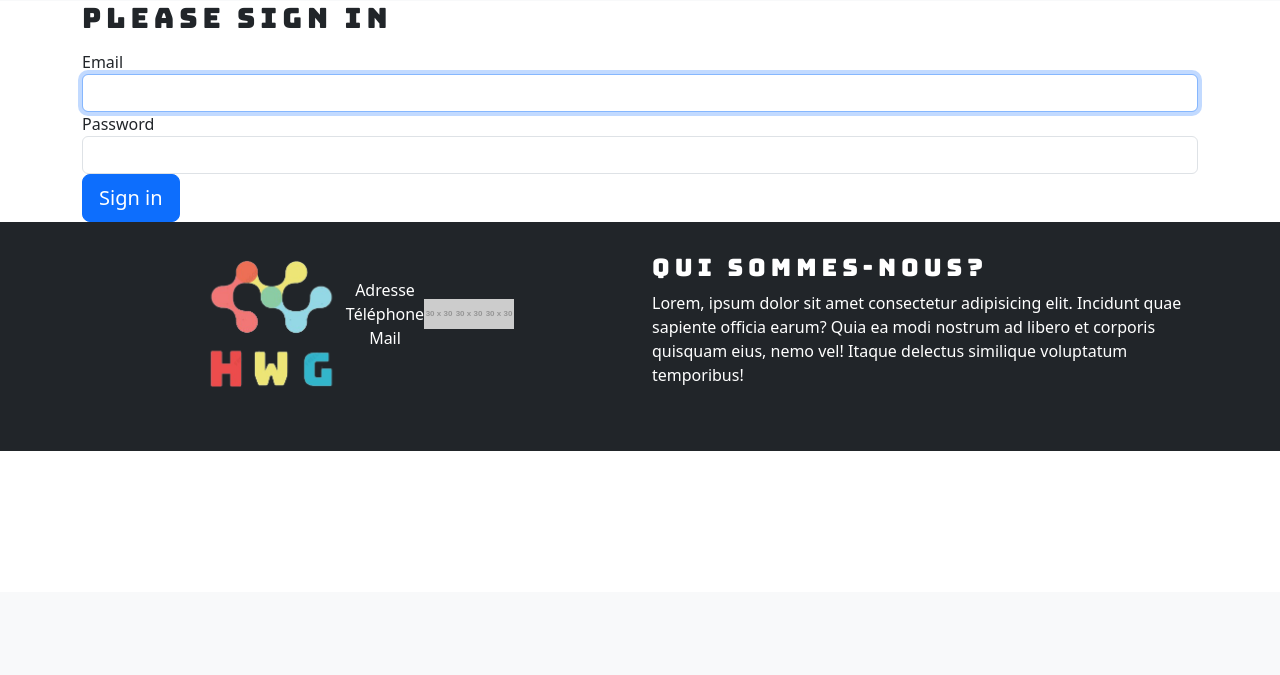
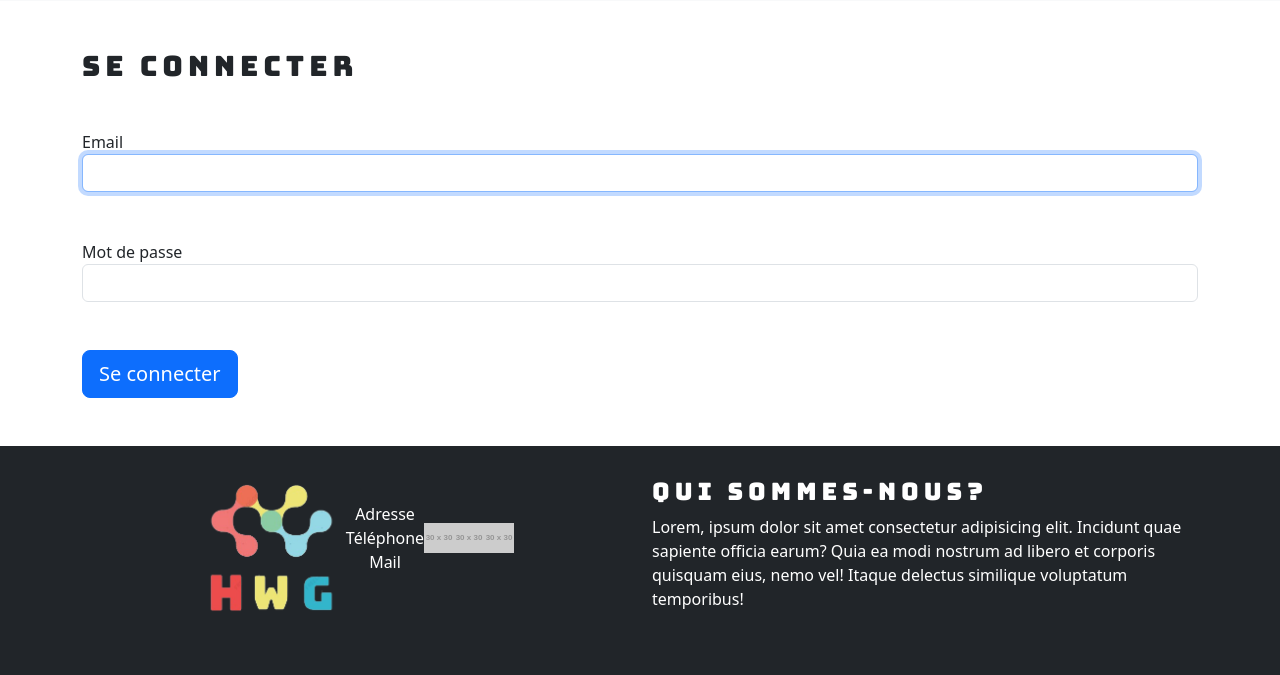
Before and after one commit to SKenny64/hwg, a Symfony app: template templates/security/login.html.twig in a window 1280 px wide. Shown: the part 208-883 px from the top of the page. Before the commit the page ends 659 px from the top, so only its background shows below. Run offline with Twig, Linux system fonts and the light colour scheme; the template is opened without the code that fills it, so the values that code supplies are empty; grey boxes labelled with a size stand in for pictures from a placeholder-image service; style sheets or scripts are compiled from the project's sources; some libraries are stand-ins or nearby versions.

Commit message:
mise en page form login

```diff
--- a/templates/security/login.html.twig
+++ b/templates/security/login.html.twig
@@ -1,6 +1,7 @@
 {% extends 'base.html.twig' %}
 
-{% block title %}Log in!{% endblock %}
+{% block title %}Log in!
+{% endblock %}
 
 {% block body %}
 	<form method="post">
@@ -10,19 +11,20 @@
 
 		{% if app.user %}
 			<div class="mb-3">
-                You are logged in as {{ app.user.userIdentifier }}, <a href="{{ path('app_logout') }}">Logout</a>
+				You are logged in as
+				{{ app.user.userIdentifier }},
+				<a href="{{ path('app_logout') }}">Logout</a>
 			</div>
 		{% endif %}
 
-        <h1 class="h3 mb-3 font-weight-normal">Please sign in</h1>
+		<h1 class="h3 my-5 font-weight-normal">Se connecter</h1>
 		<label for="username">Email</label>
-        <input type="email" value="{{ last_username }}" name="_username" id="username" class="form-control" autocomplete="email" required autofocus>
-        <label for="password">Password</label>
+		<input type="email" value="{{ last_username }}" name="_username" id="username" class="form-control mb-5" autocomplete="email" required autofocus>
+		<label for="password">Mot de passe</label>
 		<input type="password" name="_password" id="password" class="form-control" autocomplete="current-password" required>
 
-        <input type="hidden" name="_csrf_token"
-               value="{{ csrf_token('authenticate') }}"
-        >
+		<input
+		type="hidden" name="_csrf_token" value="{{ csrf_token('authenticate') }}">
 
 		{#
 										            Uncomment this section and add a remember_me option below your firewall to activate remember me functionality.
@@ -35,8 +37,8 @@
 										            </div>
 										        #}
 
-        <button class="btn btn-lg btn-primary" type="submit">
-            Sign in
+		<button class="btn btn-lg btn-primary my-5" type="submit">
+			Se connecter
 		</button>
 	</form>
 {% endblock %}
```
Lines whose indentation alone changed are shown as unchanged.
